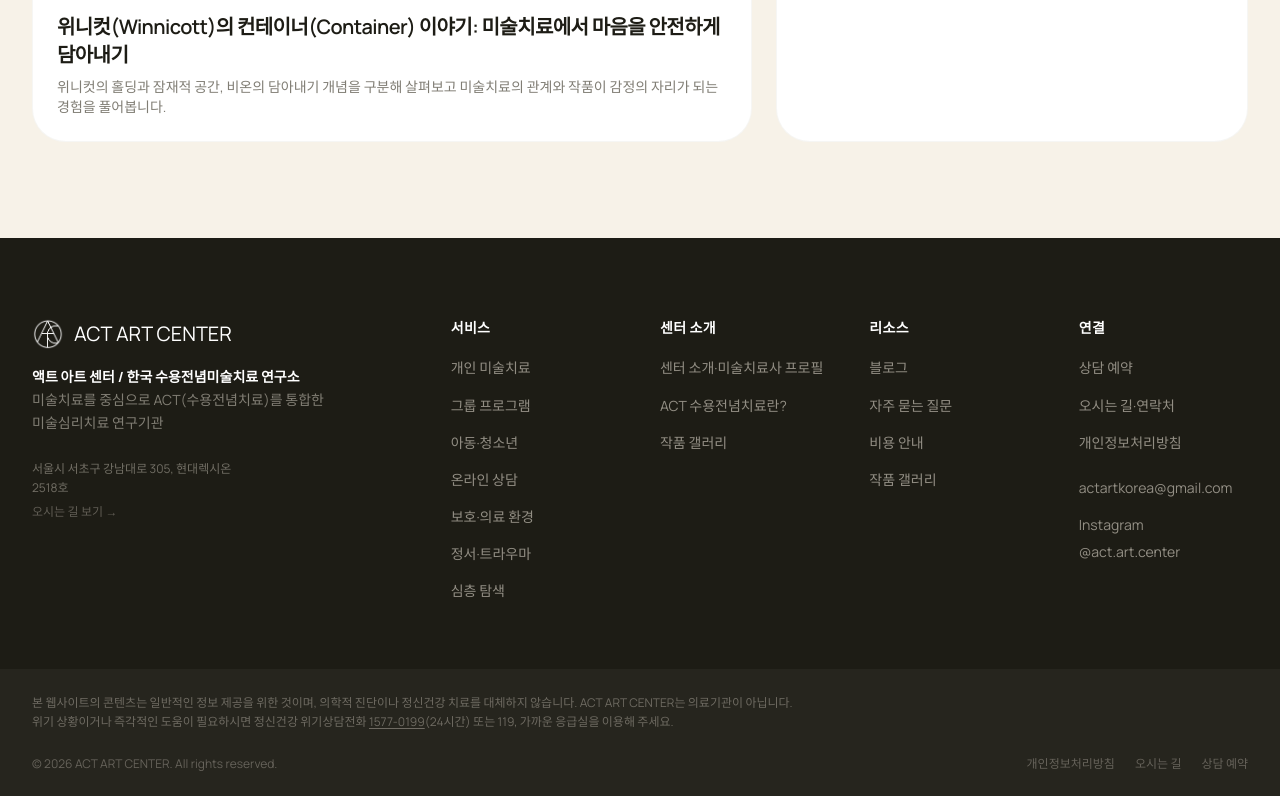
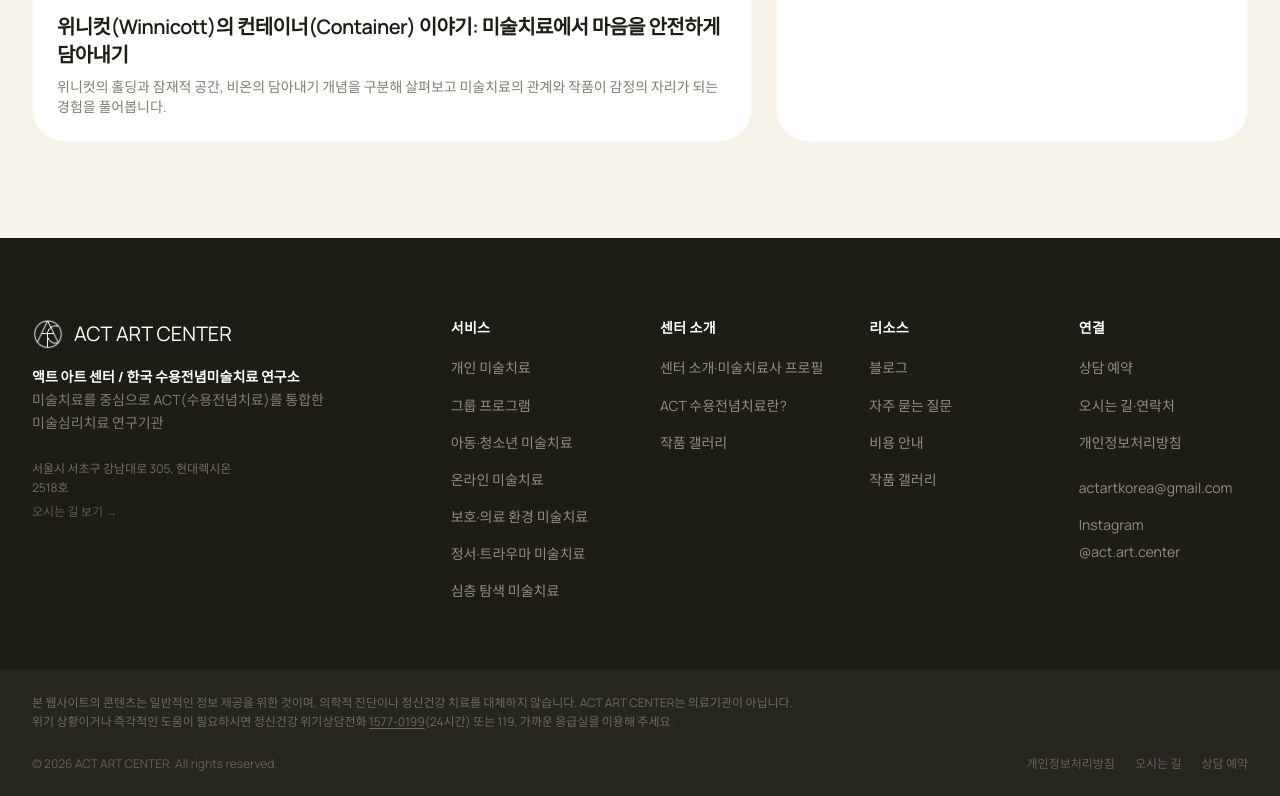
Before and after one commit to act-art-center/actartcenter.com, a Next.js app: page / in a window 1280 px wide. Shown: the part 8803-9599 px from the top of the page. Built offline with nearby package versions, Linux system fonts and the light colour scheme.

Commit message:
Clarify footer art therapy labels

```diff
--- a/src/components/layout/Footer.tsx
+++ b/src/components/layout/Footer.tsx
@@ -179,15 +179,15 @@ function footerLabel(id: string): string {
     case "group":
       return "그룹 프로그램";
     case "child":
-      return "아동·청소년";
+      return "아동·청소년 미술치료";
     case "online":
-      return "온라인 상담";
+      return "온라인 미술치료";
     case "protective":
-      return "보호·의료 환경";
+      return "보호·의료 환경 미술치료";
     case "emotional":
-      return "정서·트라우마";
+      return "정서·트라우마 미술치료";
     case "depth":
-      return "심층 탐색";
+      return "심층 탐색 미술치료";
     default:
       return id;
   }
```
